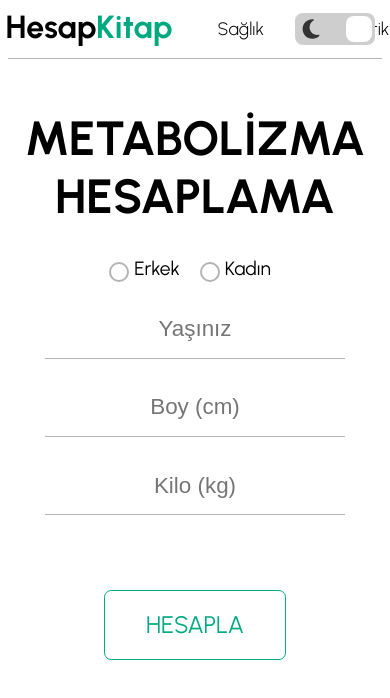
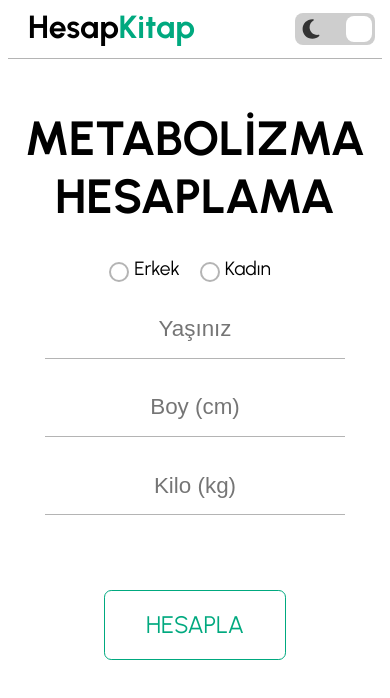
Before and after one commit to MBasaran4/MetabolizmaHesap, a React (Vite) app: page / in a window 390 px wide. Shown: the top 698 px of the page. Built offline with nearby package versions, Linux system fonts and the light colour scheme.

Commit message:
Mobile Style

```diff
--- a/src/components/MainPage.css
+++ b/src/components/MainPage.css
@@ -1,4 +1,14 @@
 @import url('https://fonts.googleapis.com/css2?family=Urbanist:ital,wght@0,100..900;1,100..900&display=swap');
+
+:root{
+  --background-color: white;
+  --text-color: black;
+  --border-before-color: rgba(63, 63, 63, 0.39);
+  --border-after-color: #00A97F;
+  --input-hovered-color: #90eded27;
+  --button-color: #00A97F;
+  --cards-color: #dbdbdb;
+}
 
 body.light-mode{
     --background-color:white;
@@ -494,3 +504,16 @@ button {
   .theme-switch {
     margin-bottom: 20px;
   }
+
+  /* Mobile Styles */
+@media (max-width: 768px) {
+  .menu li {
+      display: none;
+  }
+  .menu li a {
+      display: none;
+  }
+  .nalt {
+      display: none;
+  }
+}
```
